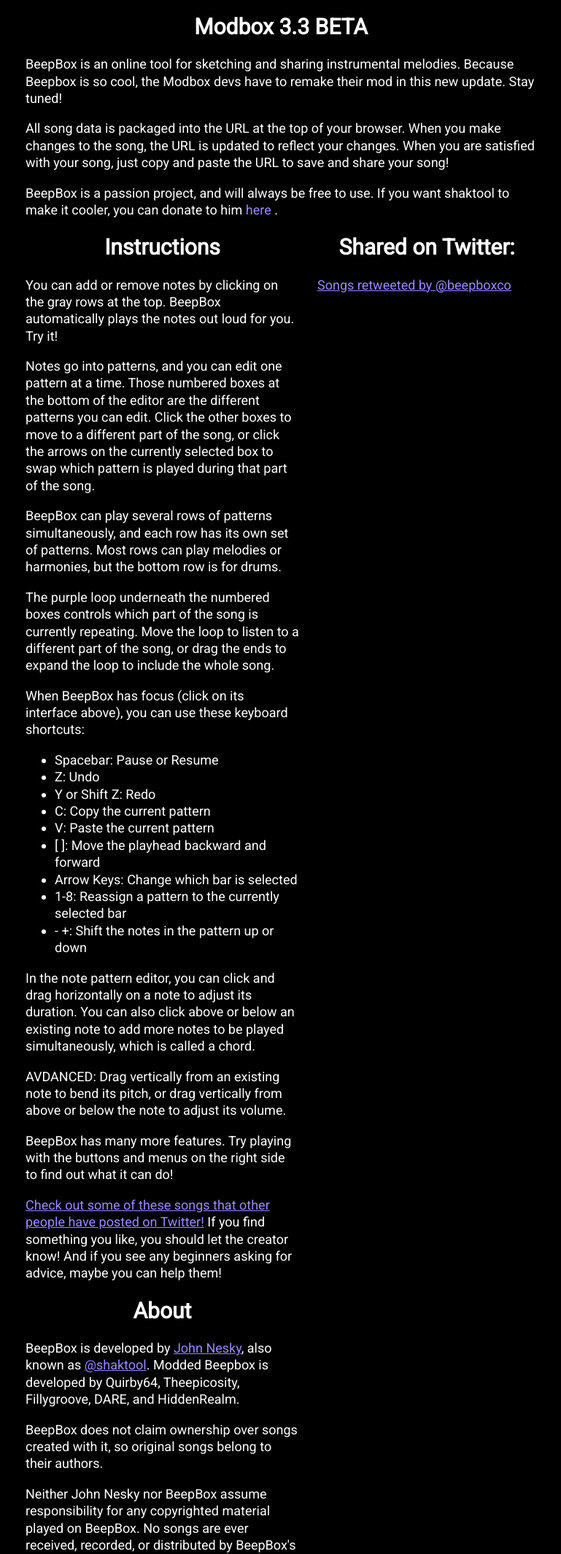
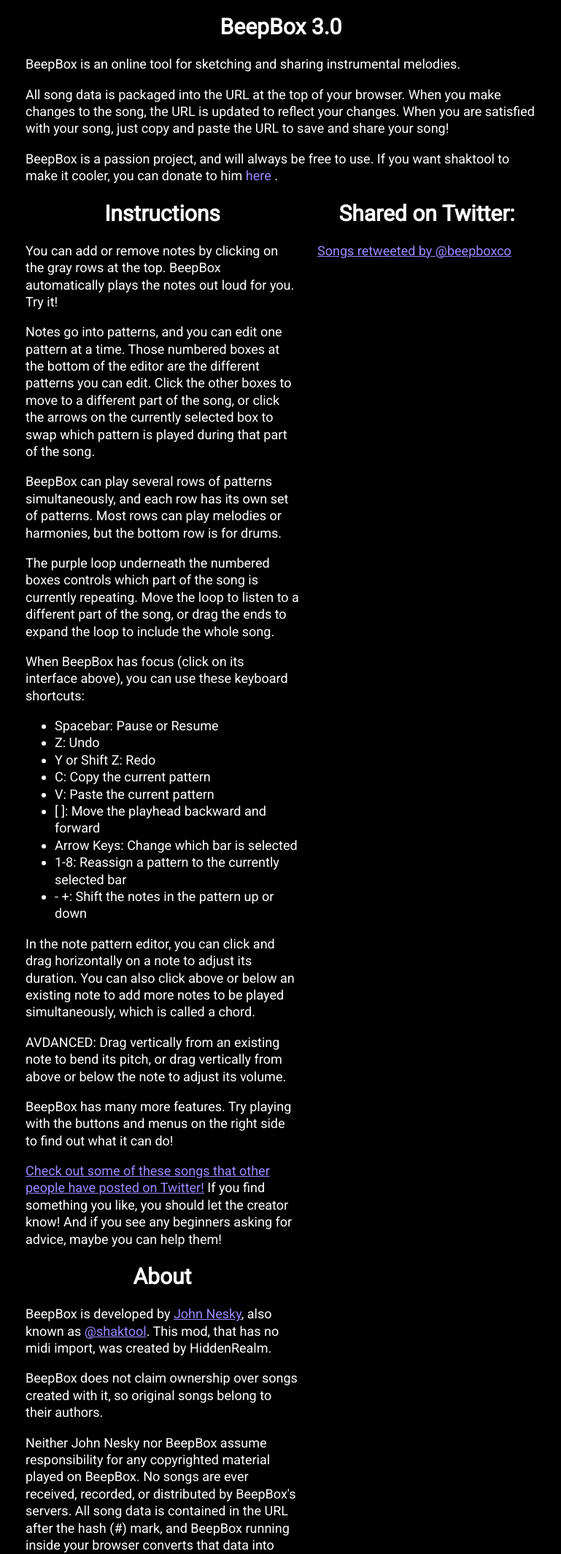
Before and after one commit to Lihzahrd/3.0nomidi, a plain HTML site: page index.html in a window 1280 px wide. Shown: the part 655-2785 px from the top of the page at 73% size, without its empty margins (255-1024 px from the left). Drawn offline with Linux system fonts and the light colour scheme.

Commit message:
Update index.html

```diff
--- a/index.html
+++ b/index.html
@@ -3,7 +3,7 @@
 <head>
 	<meta charset="utf-8" />
 	<meta name="viewport" content="width=device-width, initial-scale=1.0" />
-	<title>Modbox 3.3 BETA</title>
+	<title>BeepBox 3.0 (no midi)</title>
 	<link rel="icon" href="favicon.ico" type="image/x-icon" />
 	<meta name="description" content="BeepBox is an online tool for sketching and sharing chiptune melodies." />
 	<meta name="keywords" content="chiptune, music, melody, composition, tool, square wave, NES, NSF, BeepBox, beepbox" />
@@ -87,10 +87,10 @@
 	<div id="beepboxEditorContainer"></div>
 
 	<h1>
-		Modbox 3.3 BETA
+		BeepBox 3.0
 	</h1>
 	<p id="introduction">
-		BeepBox is an online tool for sketching and sharing instrumental melodies. Because Beepbox is so cool, the Modbox devs have to remake their mod in this new update. Stay tuned!
+		BeepBox is an online tool for sketching and sharing instrumental melodies.
 	</p>
 	<p>
 		All song data is packaged into the URL at the top of your browser.
@@ -168,13 +168,13 @@
 				About
 			</h1>
 			<p>
-				BeepBox is developed by <a href="http://www.johnnesky.com">John Nesky</a>, also known as <a href="https://twitter.com/shaktool">@shaktool</a>. Modded Beepbox is developed by Quirby64, Theepicosity, Fillygroove, DARE, and HiddenRealm.
+				BeepBox is developed by <a href="http://www.johnnesky.com">John Nesky</a>, also known as <a href="https://twitter.com/shaktool">@shaktool</a>. This mod, that has no midi import, was created by HiddenRealm.
 			</p>
 			<p>
 				BeepBox does not claim ownership over songs created with it, so original songs belong to their authors.
 			</p>
 			<p>
-				Neither John Nesky nor BeepBox assume responsibility for any copyrighted material played on BeepBox. No songs are ever received, recorded, or distributed by BeepBox's servers. All song data is contained in the URL after the hash (#) mark, and BeepBox running inside your browser converts that data into sound waves. This, as well as the previous statement, apply to Modbox aswell.
+				Neither John Nesky nor BeepBox assume responsibility for any copyrighted material played on BeepBox. No songs are ever received, recorded, or distributed by BeepBox's servers. All song data is contained in the URL after the hash (#) mark, and BeepBox running inside your browser converts that data into sound waves.
 			</p>
 			<p>
 				You can download <a download="beepbox_offline.html" href="beepbox_offline.html">an offline version of BeepBox</a> to use when you don't have access to the internet. The features are otherwise the same.
```
